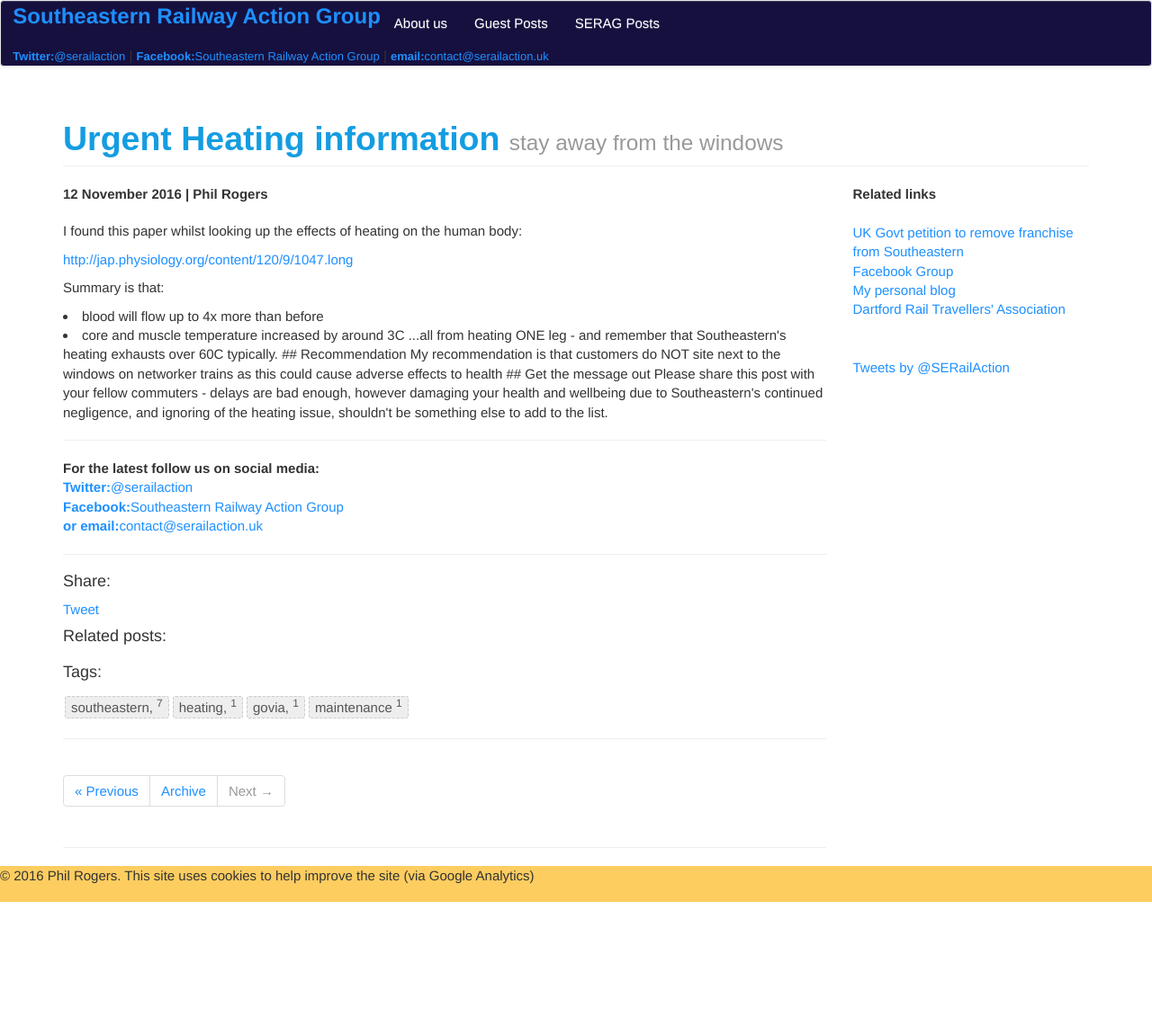
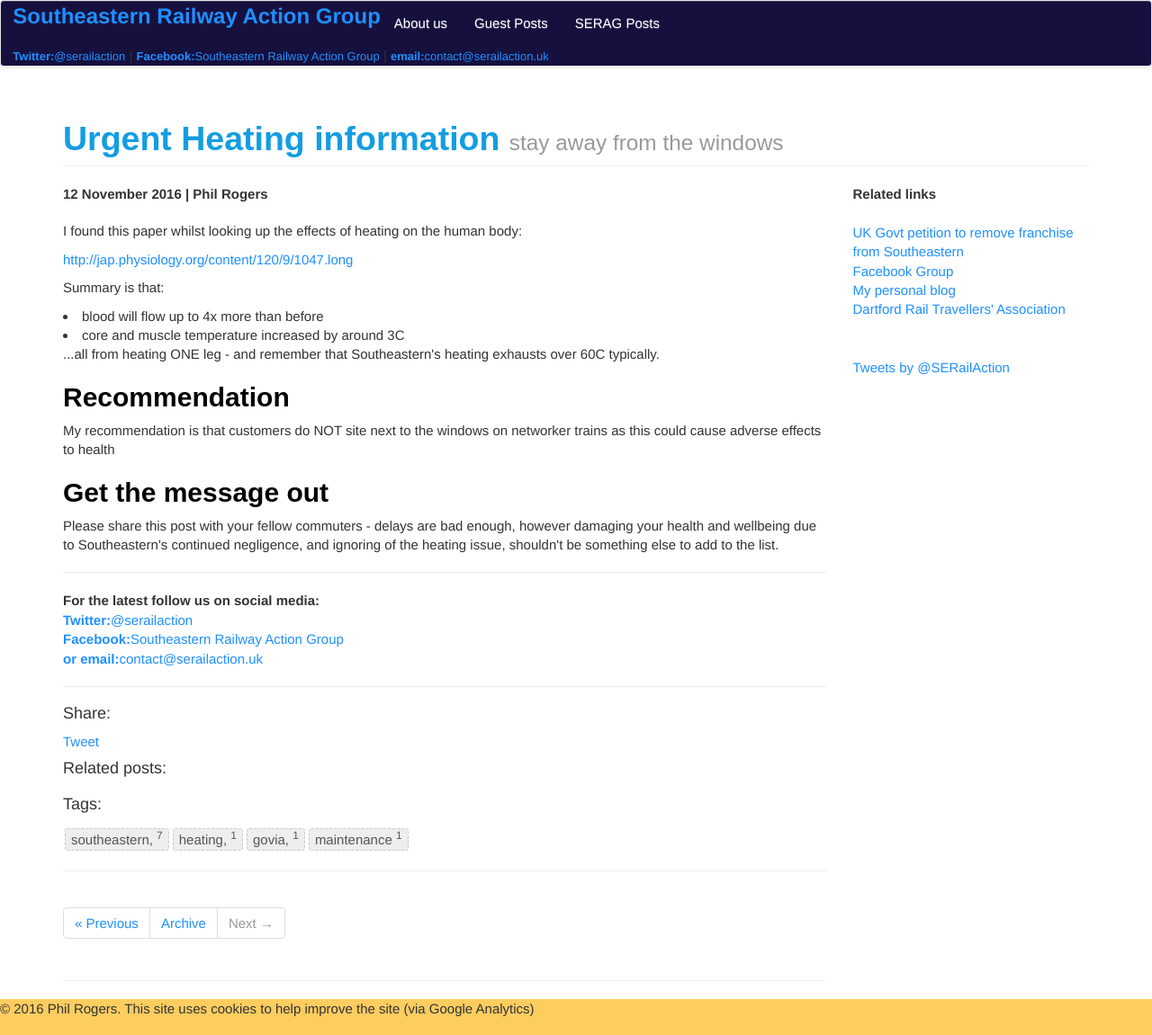
Before and after one commit to serailaction/serailaction.github.io, a Jekyll site: the page built from _posts/2016-11-12-Urgent-Heating-Post.md, in a window 1280 px wide. Shown: the whole page at 90% size. Built offline with Jekyll 4.4.1, drawn with Linux system fonts in a browser that asks for light colours; nearby versions of some CDN libraries; comment, search, counter and statistics services are not loaded; before the commit the page ends 1003 px from its top, so only the background shows below that.

Commit message:
Update 2016-11-12-Urgent-Heating-Post.md

```diff
--- a/_posts/2016-11-12-Urgent-Heating-Post.md
+++ b/_posts/2016-11-12-Urgent-Heating-Post.md
@@ -8,7 +8,6 @@
 summary:
 author: Phil Rogers
 ---
-
 {% include JB/setup %}
 
 
@@ -21,13 +20,14 @@
 <li>blood will flow up to 4x more than before
 <li>core and muscle temperature increased by around 3C
 
+<br>
 ...all from heating ONE leg - and remember that Southeastern's heating exhausts over 60C typically.
 
-## Recommendation
+<br>
+<h2>Recommendation</h2>
 
 My recommendation is that customers do NOT site next to the windows on networker trains as this could cause adverse effects to health
 
-
-## Get the message out
+<h2>Get the message out</h2>
 
 Please share this post with your fellow commuters - delays are bad enough, however damaging your health and wellbeing due to Southeastern's continued negligence, and ignoring of the heating issue, shouldn't be something else to add to the list.
```
